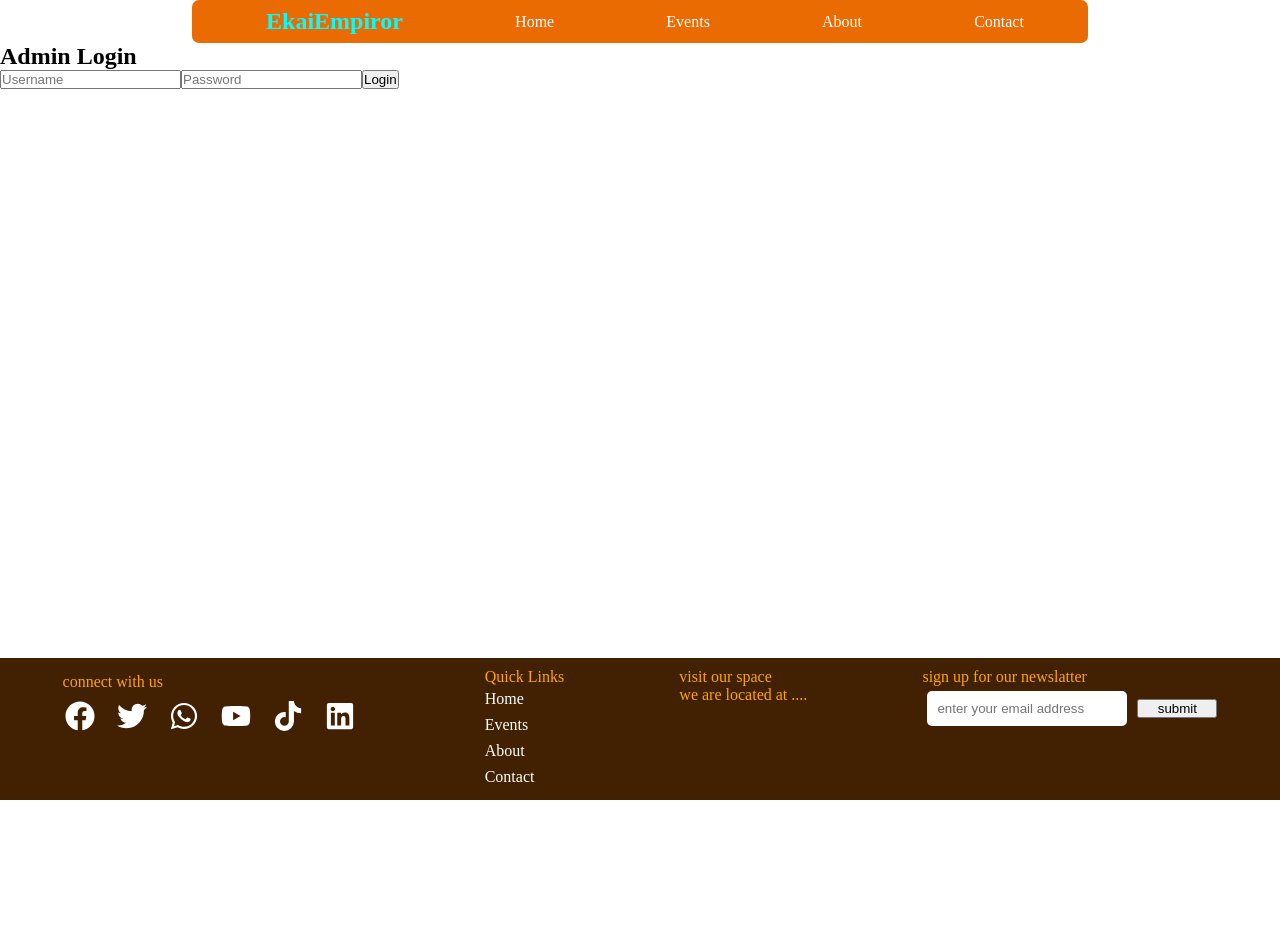
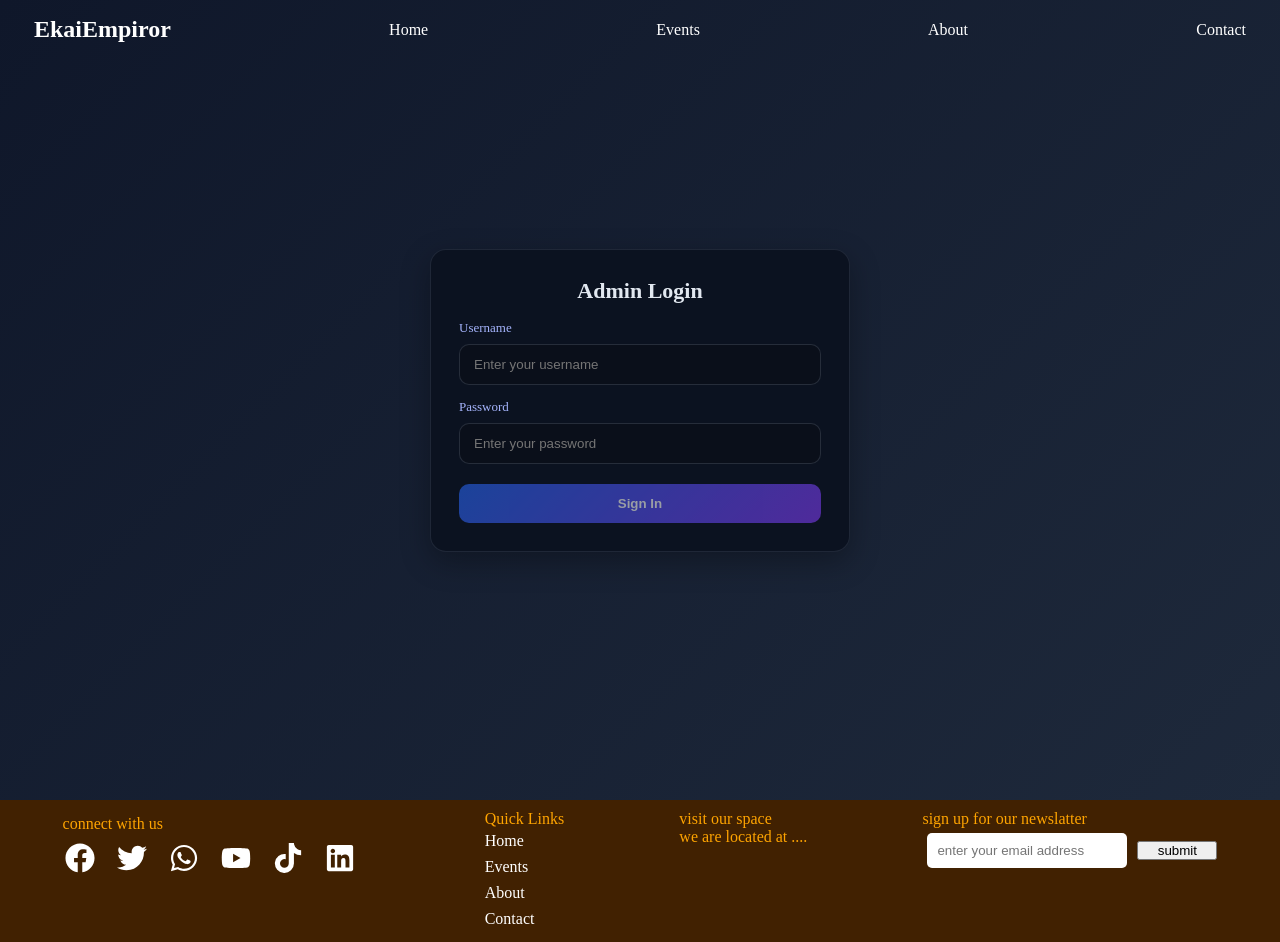
Before and after one commit to Kris-Ekiteles/ekai_empiror, a React (Create React App) app: page /admin/login in a window 1280 px wide. Before the commit the page ends 800 px from the top, so only its background shows below. Built offline with nearby package versions, Linux system fonts and the light colour scheme.

Commit message:
hero section and positioning

```diff
--- a/src/App.css
+++ b/src/App.css
@@ -23,23 +23,32 @@
 nav.nav-large-screen {
   display: flex;
   align-items: center;
-  justify-content: space-around;
-  background-color: #eb6b03;
-  padding: .5rem;
-  width: 70%;
-  margin: auto;
-  border-radius: 7px;
-  /* position: absolute; */
-  transition: backgroung-color 0.3 ease;
-  z-index: 1000;
+  justify-content: space-between;
+  background: transparent; /* transparent over hero */
+  padding: 1rem 24px;
+  width: 100%;
+  margin: 0;
+  border-radius: 0;
+  position: fixed; /* float over hero */
   top: 0;
   left: 0;
   right: 0;
+  transition: background-color 0.2s ease, box-shadow .2s ease;
+  z-index: 2000;
+}
+/* navbar scrolled state */
+.nav-scrolled{
+  background-color: #eb6b03 !important;
+  box-shadow: 0 8px 18px rgba(0,0,0,0.18);
 }
 nav.nav-large-screen a {
-  color: white;
+  color: #ffffff;
   text-decoration: none;
+  margin: 0 10px;
 }
+/* keep link colors readable before scroll; after scroll they remain white due to .nav-scrolled bg */
+.nav-scrolled a{ color: #ffffff !important; }
+.nav-scrolled h1{ color: #ffffff !important; }
 nav.nav-large-screen a:hover {
   background-color: blanchedalmond;
   color: chocolate;
@@ -49,7 +58,7 @@ nav.nav-large-screen a:hover {
 }
 nav.nav-large-screen h1 {
   left: 0;
-  color: aqua;
+  color: #ffffff;
   padding-left: 10px;
   cursor: pointer;
 }
@@ -67,18 +76,22 @@ nav.nav-large-screen h1 {
 }
   }
 
- @media (max-width: 768px) {
+@media (max-width: 768px) {
 
 
   .navbar{
     width: 100%;
-    background-color: #eb6b03;
-      position: absolute;
-  transition: backgroung-color 0.3 ease;
-  z-index: 1000;
-  top: 0;
-  left: 0;
-  right: 0;
+    background: transparent; /* transparent at top */
+    position: fixed; /* float over hero */
+    transition: background-color 0.2s ease, box-shadow .2s ease;
+    z-index: 2000;
+    top: 0;
+    left: 0;
+    right: 0;
+  }
+  .nav-scrolled{
+    background-color: #eb6b03 !important;
+    box-shadow: 0 8px 18px rgba(0,0,0,0.18);
   }
  .navbar h2{
     color: #eb6b03;
@@ -99,8 +112,8 @@ nav.nav-large-screen h1 {
     border-radius: 8px;
   }
   .nav-links a {
-    color: white;
-    padding: 10px 0;
+    color: #ffffff;
+    padding: 8px 0;
     border-bottom: 1px solid #555;
   }
 
--- a/src/App.js
+++ b/src/App.js
@@ -22,8 +22,15 @@ function App() {
 
 // will be visible for small screens sizes
  const [menuOpen, setMenuOpen] = useState(false);
+ const [scrolled, setScrolled] = useState(false);
 
-  const toggleMenu = () => setMenuOpen(prev => !prev);
+ const toggleMenu = () => setMenuOpen(prev => !prev);
+
+ useEffect(() => {
+   const onScroll = () => setScrolled(window.scrollY > 8);
+   window.addEventListener('scroll', onScroll, { passive: true });
+   return () => window.removeEventListener('scroll', onScroll);
+ }, []);
 
 
 
@@ -32,7 +39,7 @@ const isAuthenticated =!!localStorage.getItem('token');
 
 
     <div className="App">
-      <nav className="nav-large-screen">
+      <nav className={`nav-large-screen ${scrolled ? 'nav-scrolled' : ''}`}>
         <div>
           <h1>EkaiEmpiror</h1>
         </div>
@@ -44,7 +51,7 @@ const isAuthenticated =!!localStorage.getItem('token');
         <Link to="/blog">Blog</Link> */}
       </nav>
 
- <nav className="navbar">
+ <nav className={`navbar ${scrolled ? 'nav-scrolled' : ''}`}>
         <div className="logo">
           <h1>EkaiEmpiror</h1>
         </div>
--- /dev/null
+++ b/src/pages/AdminLogin.css
@@ -0,0 +1,91 @@
+.admin-login-page {
+	display: flex;
+	align-items: center;
+	justify-content: center;
+	min-height: 100vh;
+	background: linear-gradient(135deg, #0f172a 0%, #1e293b 100%);
+	padding: 24px;
+}
+
+.admin-login-card {
+	width: 100%;
+	max-width: 420px;
+	background: #0b1220;
+	border: 1px solid rgba(148, 163, 184, 0.15);
+	box-shadow: 0 10px 30px rgba(0, 0, 0, 0.3);
+	border-radius: 16px;
+	padding: 28px;
+}
+
+.admin-login-title {
+	margin: 0 0 16px 0;
+	color: #e2e8f0;
+	font-size: 22px;
+	font-weight: 600;
+	text-align: center;
+}
+
+.admin-login-error {
+	background: rgba(239, 68, 68, 0.12);
+	border: 1px solid rgba(239, 68, 68, 0.35);
+	color: #fecaca;
+	padding: 10px 12px;
+	border-radius: 10px;
+	font-size: 14px;
+	margin-bottom: 14px;
+}
+
+.admin-login-field {
+	display: flex;
+	flex-direction: column;
+	gap: 8px;
+	margin-bottom: 14px;
+}
+
+.admin-login-field label {
+	color: #a5b4fc;
+	font-size: 13px;
+	font-weight: 500;
+}
+
+.admin-login-input {
+	width: 100%;
+	padding: 12px 14px;
+	border-radius: 10px;
+	background: #0a0f1a;
+	border: 1px solid rgba(148, 163, 184, 0.2);
+	color: #e5e7eb;
+	outline: none;
+	transition: border-color 0.15s ease, box-shadow 0.15s ease;
+}
+
+.admin-login-input:focus {
+	border-color: #60a5fa;
+	box-shadow: 0 0 0 3px rgba(37, 99, 235, 0.25);
+}
+
+.admin-login-button {
+	width: 100%;
+	margin-top: 6px;
+	padding: 12px 14px;
+	border-radius: 10px;
+	border: none;
+	background: linear-gradient(135deg, #2563eb, #7c3aed);
+	color: #f8fafc;
+	font-weight: 600;
+	cursor: pointer;
+	transition: transform 0.08s ease, filter 0.2s ease;
+}
+
+.admin-login-button:hover {
+	filter: brightness(1.08);
+}
+
+.admin-login-button:active {
+	transform: translateY(1px);
+}
+
+.admin-login-button:disabled {
+	opacity: 0.6;
+	cursor: not-allowed;
+}
--- a/src/pages/AdminLogin.js
+++ b/src/pages/AdminLogin.js
@@ -1,26 +1,55 @@
 import React, { useState } from 'react';
 import axios from 'axios';
+import './AdminLogin.css';
 
 function AdminLogin({ onLogin }) {
   const [username, setUsername] = useState('');
   const [password, setPassword] = useState('');
 
+  const [loading, setLoading] = useState(false);
+  const [error, setError] = useState('');
+
   const handleLogin = async () => {
+    setError('');
+    setLoading(true);
     try {
       const res = await axios.post('/api/admin/login', { username, password });
       localStorage.setItem('token', res.data.token);
       onLogin();
     } catch (err) {
-      alert('Login failed');
+      setError('Invalid username or password');
     }
+    setLoading(false);
   };
 
   return (
-    <div>
-      <h2>Admin Login</h2>
-      <input placeholder="Username" onChange={(e) => setUsername(e.target.value)} />
-      <input type="password" placeholder="Password" onChange={(e) => setPassword(e.target.value)} />
-      <button onClick={handleLogin}>Login</button>
+    <div className="admin-login-page">
+      <div className="admin-login-card">
+        <h2 className="admin-login-title">Admin Login</h2>
+        {error && <div className="admin-login-error">{error}</div>}
+        <div className="admin-login-field">
+          <label>Username</label>
+          <input
+            className="admin-login-input"
+            placeholder="Enter your username"
+            value={username}
+            onChange={(e) => setUsername(e.target.value)}
+          />
+        </div>
+        <div className="admin-login-field">
+          <label>Password</label>
+          <input
+            className="admin-login-input"
+            type="password"
+            placeholder="Enter your password"
+            value={password}
+            onChange={(e) => setPassword(e.target.value)}
+          />
+        </div>
+        <button className="admin-login-button" onClick={handleLogin} disabled={loading || !username || !password}>
+          {loading ? 'Signing in...' : 'Sign In'}
+        </button>
+      </div>
     </div>
   );
 }
--- a/src/pages/Home.js
+++ b/src/pages/Home.js
@@ -28,15 +28,18 @@ const toggleMoreInfo = (serviceName) => {
     <div>
       <div className='hero_section'>
         <div className="pic">
-          <img src="https://images.unsplash.com/photo-1506744038136-46273834b3fb?ixlib=rb-4.0.3&ixid=M3wxMjA3fDB8MHxwaG90by1wYWdlfHx8fGVufDB8fHx8fA%3D%3D&auto=format&fit=crop&w=1170&q=80" alt="hero" />
+          <img src="https://images.unsplash.com/photo-1506744038136-46273834b3fb?ixlib=rb-4.0.3&ixid=M3wxMjA3fDB8MHxwaG90by1wYWdlfHx8fGVufDB8fHx8fA%3D%3D&auto=format&fit=crop&w=1400&q=80" alt="hero" />
         </div>
+        <div className="hero_overlay"></div>
         <div className="CTA">
-       <h2>Ekai Safaris</h2>
-       <p>our team is dedicated to providing you with the best experience</p>
-       {/* <p><Typewriter words={['join us as we explore Kenya and have your best time', 'book with us for event planning', 'travel in style']} /></p> */}
-       <a href="#travel_destination" className="hero_cta">explore more</a>
-       <a href="#about_us" className="hero_cta">learn more</a>
-       </div>
+          <h2>Ekai Safaris</h2>
+          <p>Our team is dedicated to creating unforgettable journeys across Kenya and beyond.</p>
+          {/* <p><Typewriter words={['join us as we explore Kenya and have your best time', 'book with us for event planning', 'travel in style']} /></p> */}
+          <div className="actions">
+            <a href="#travel_destination" className="hero_cta">Explore Trips</a>
+            <a href="#about_us" className="hero_cta">Learn More</a>
+          </div>
+        </div>
       </div>
 <div className="hero-services">
    <Services
```
Also changed, not shown: src/pages/Home.css (+132 -73 lines).
